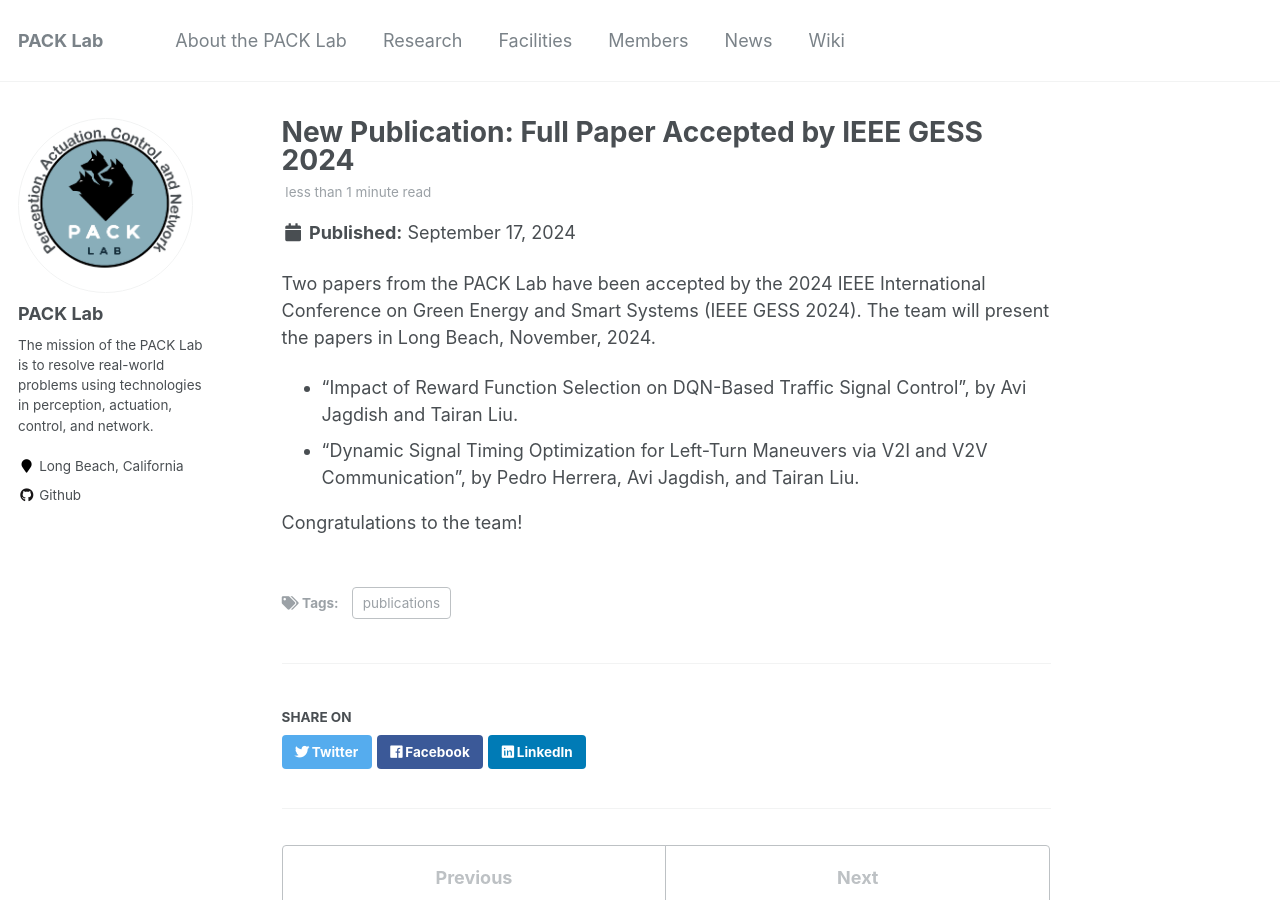
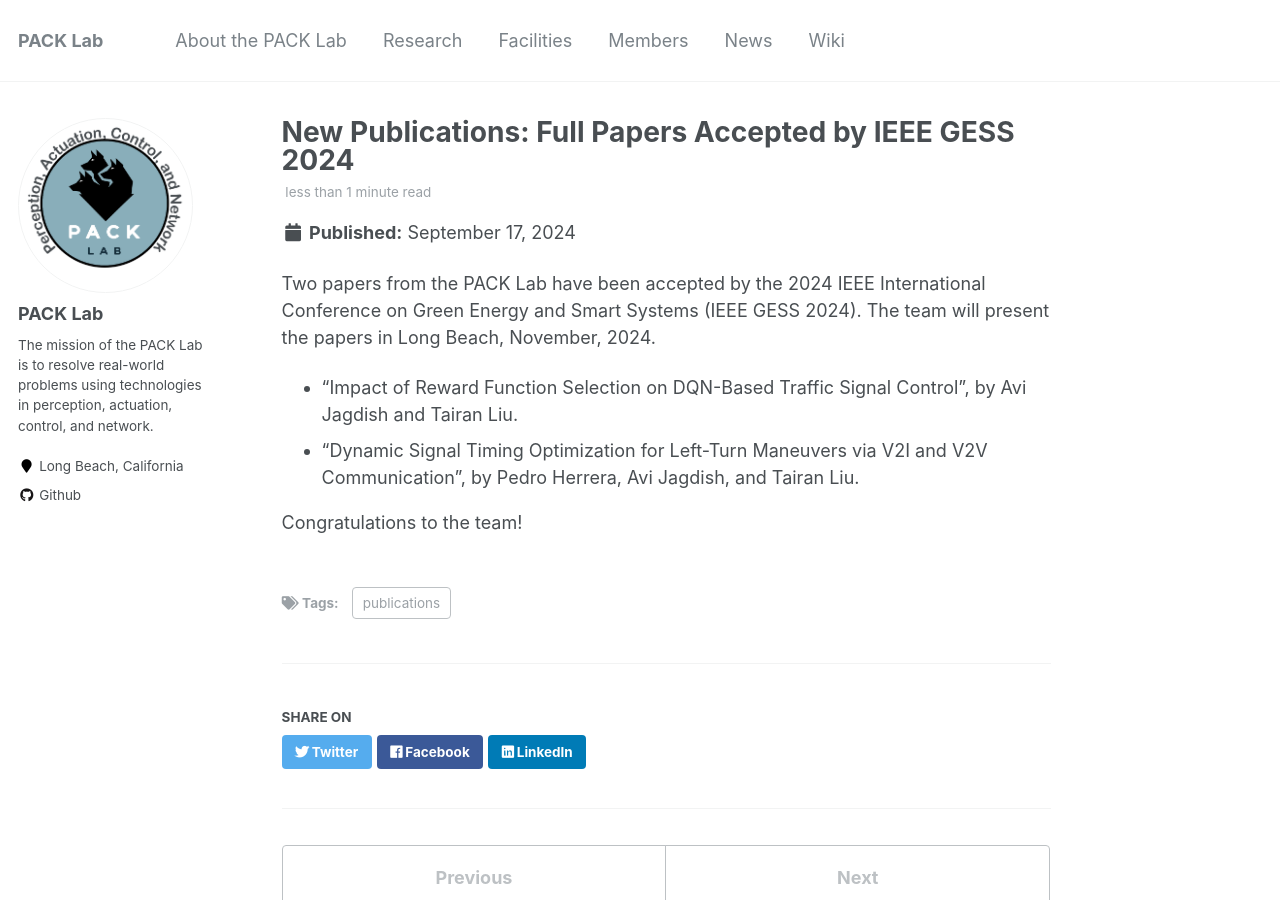
Before and after one commit to pack-lab/pack-lab.github.io, a Jekyll site: the page built from _posts/2024-09-17-news-post-1.md, in a window 1280 px wide and 900 px high. Built offline with Jekyll 4.4.1, drawn with Linux system fonts in a browser that asks for light colours.

Commit message:
Update 2024-09-17-news-post-1.md

```diff
--- a/_posts/2024-09-17-news-post-1.md
+++ b/_posts/2024-09-17-news-post-1.md
@@ -1,5 +1,5 @@
 ---
-title: 'New Publication: Full Paper Accepted by IEEE GESS 2024'
+title: 'New Publications: Full Papers Accepted by IEEE GESS 2024'
 date: 2024-09-17
 permalink: /posts/2024/0917/news-post-1/
 tags:
```
